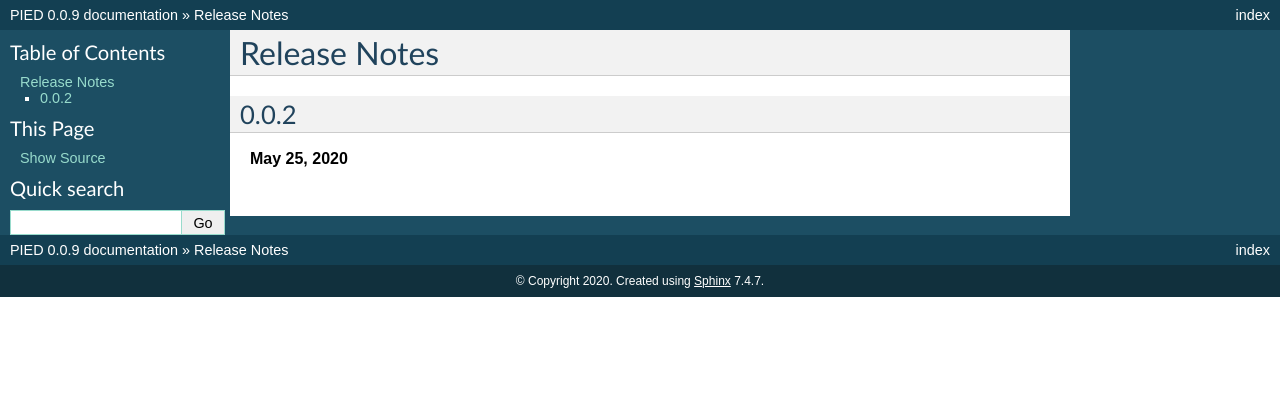
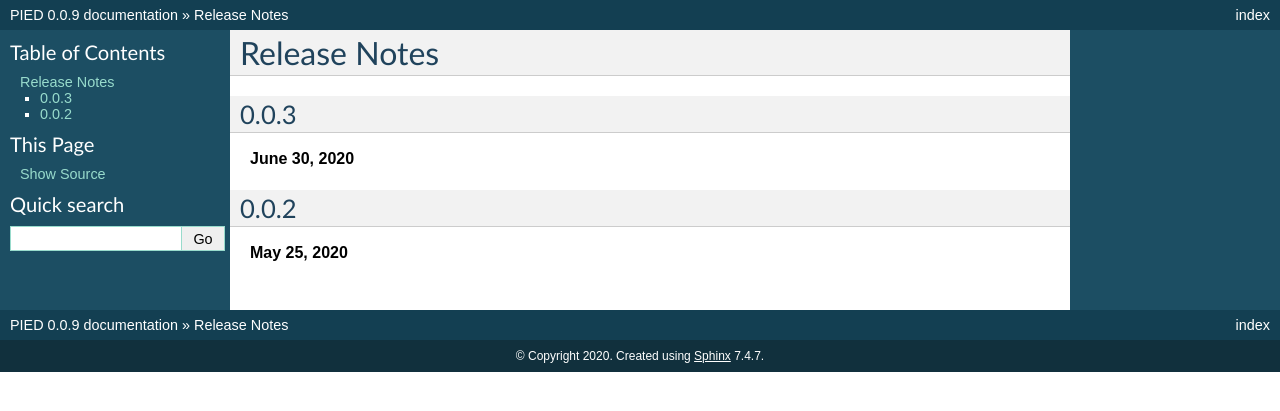
Before and after one commit to isaacovercast/PIED, a Sphinx documentation site: the page built from docs/releasenotes.rst, in a window 1280 px wide. Shown: the top 411 px of the page. Built offline with Sphinx 7.4.7, drawn with Linux system fonts in a browser that asks for light colours; pages that are not in the unit, such as notebooks, are missing from menus.

Commit message:
"Updating PIED/__init__.py to version - 0.0.3

```diff
--- a/PIED/__init__.py
+++ b/PIED/__init__.py
@@ -1,7 +1,7 @@
 """
 PIED - Phylogeographic Temporal Analysis
 """
-__version__ = "0.0.2"
+__version__ = "0.0.3"
 __author__ = "Isaac Overcast"
 
 ## Possible values for __loglevel__: "DEBUG"  "INFO"  "WARN"  "ERROR"
--- a/docs/releasenotes.rst
+++ b/docs/releasenotes.rst
@@ -3,6 +3,10 @@
 Release Notes
 =============
 
+0.0.3
+-----
+**June 30, 2020**
+
 0.0.2
 -----
 **May 25, 2020**
```
